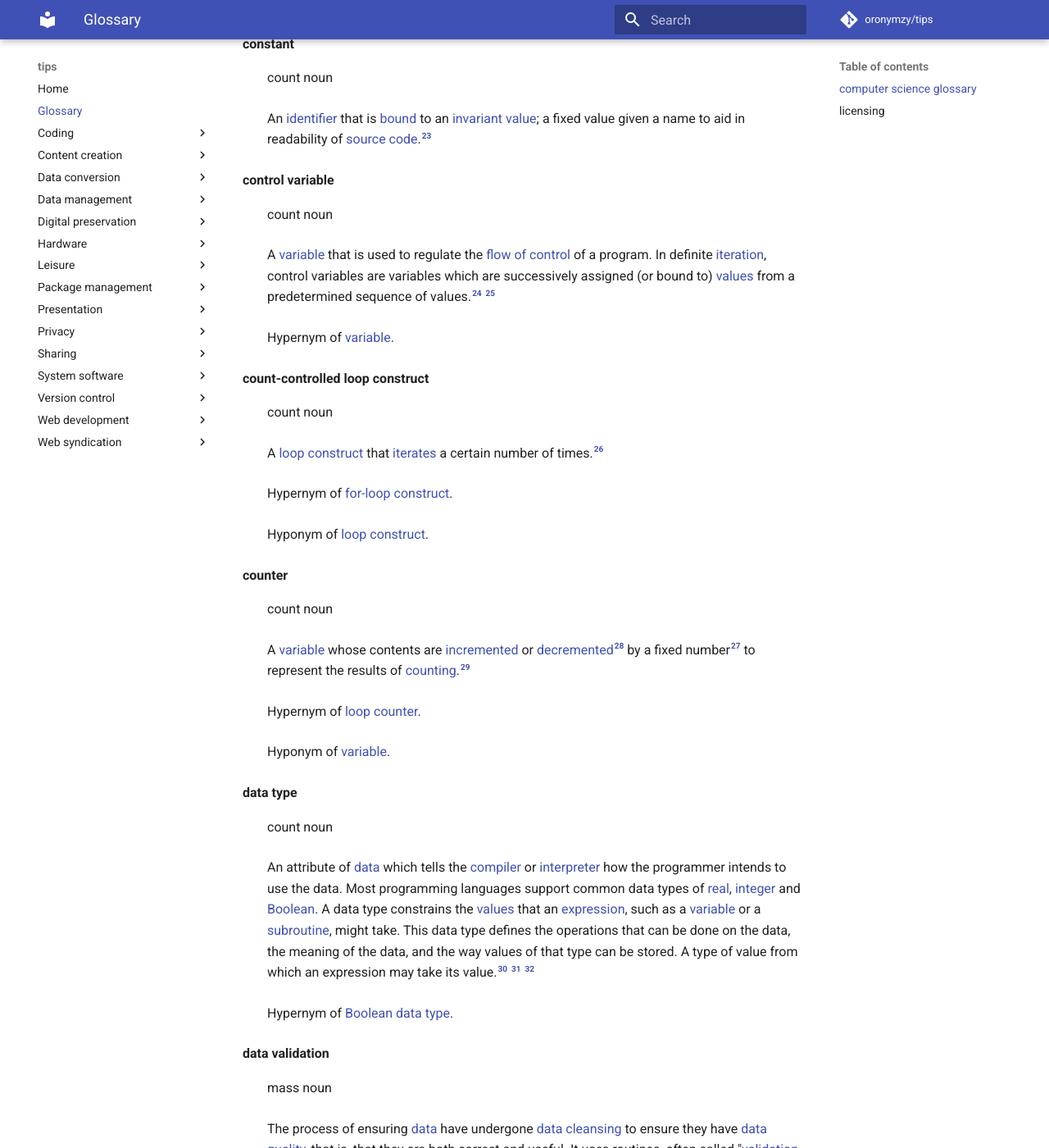
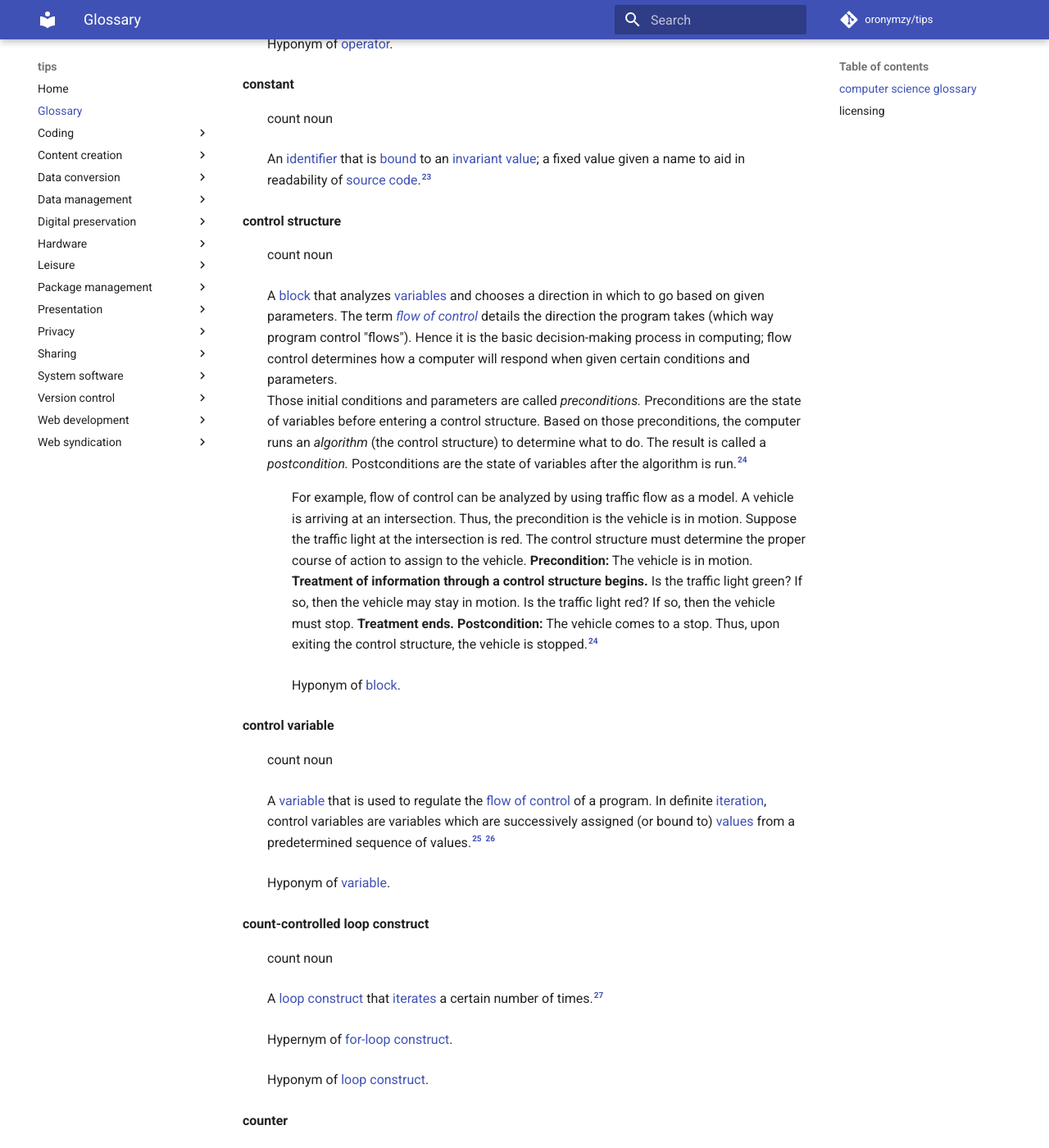
Before and after one commit to oronymzy/tips, an MkDocs documentation site: the page built from docs/glossry.md, in a window 1280 px wide and 1400 px high, scrolled down 4888 px. Shown: the whole window at 82% size. Built offline with MkDocs 1.6.1 and Material for MkDocs 9.7.7, drawn with Linux system fonts in a browser that asks for light colours; comment, search, counter and statistics services are not loaded; some of the changed text lies outside the part shown.

Commit message:
Add 'control structure' concept, add list item
Add 'control structure' concept, with footnote.
Add 'Control structures' unordered list item
with hyperlink in 'licensing' section.
Change 'Hypernym' to 'Hyponym'.
Fix hyperlink.
Change hyperlink, add hyperlink.
Add semantic relation between
'block' and 'control structure'.

````diff
--- a/docs/glossry.md
+++ b/docs/glossry.md
@@ -54,9 +54,10 @@ Some binary files contain [headers](https://en.wikipedia.org/wiki/Header_(comput
 
 **block** {: #blockdef }
 : count noun
-: A group of one or more [expressions](#expressiondef), [declarations](#declarationdef), [statements](#statementdef) or other units of code that are related in such a way as to comprise a whole. A programming language that permits the creation of blocks, including blocks nested within other blocks, is called a **block-structured programming language**. Blocks are fundamental to [structured programming](https://en.wikipedia.org/wiki/Structured_programming), where [control structures](https://en.wikipedia.org/wiki/Control_structure) are formed from blocks.
+: A group of one or more [expressions](#expressiondef), [declarations](#declarationdef), [statements](#statementdef) or other units of code that are related in such a way as to comprise a whole. A programming language that permits the creation of blocks, including blocks nested within other blocks, is called a **block-structured programming language**. Blocks are fundamental to [structured programming](https://en.wikipedia.org/wiki/Structured_programming), where [control structures](#controlstructuredef) are formed from blocks.
 The function of blocks in programming is to enable groups of statements to be treated as if they were one statement, and to narrow the [lexical scope](https://en.wikipedia.org/wiki/Lexical_scope) of objects such as [variables](#variabledef) and [subroutines](#subroutinedef) declared in a block so that they do not conflict with those having the same name used elsewhere. In a block-structured programming language, the objects named in outer blocks are visible inside inner blocks, unless they are [masked](https://en.wikipedia.org/wiki/Name_masking) by an object declared with the same name.[^blockdef-note1]
 : In [C++](https://en.wikipedia.org/wiki/C++), blocks are delimited by **curly brackets** (`{` ... `}`).
+: Hypernym of [control structure](#controlstructuredef).
 
 **Boolean** {: #Booleandef }
 : adjective
@@ -108,10 +109,17 @@ else
 : count noun
 : An [identifier](#identifierdef) that is [bound](https://en.wiktionary.org/wiki/bound) to an [invariant](https://en.wiktionary.org/wiki/invariant) [value](#valuedef); a fixed value given a name to aid in readability of [source code](https://en.wiktionary.org/wiki/source_code).[^constantdef-note1]
 
+**control structure** {: #controlstructuredef }
+: count noun
+: A [block](#blockdef) that analyzes [variables](#variabledef) and chooses a direction in which to go based on given parameters. The term *[flow of control](https://en.wikipedia.org/wiki/Control_flow)* details the direction the program takes (which way program control "flows"). Hence it is the basic decision-making process in computing; flow control determines how a computer will respond when given certain conditions and parameters.
+Those initial conditions and parameters are called *preconditions.* Preconditions are the state of variables before entering a control structure. Based on those preconditions, the computer runs an *algorithm* (the control structure) to determine what to do. The result is called a *postcondition.* Postconditions are the state of variables after the algorithm is run.[^controlstructuredef-note1]
+: For example, flow of control can be analyzed by using traffic flow as a model. A vehicle is arriving at an intersection. Thus, the precondition is the vehicle is in motion. Suppose the traffic light at the intersection is red. The control structure must determine the proper course of action to assign to the vehicle. **Precondition:** The vehicle is in motion. **Treatment of information through a control structure begins.** Is the traffic light green? If so, then the vehicle may stay in motion. Is the traffic light red? If so, then the vehicle must stop. **Treatment ends. Postcondition:** The vehicle comes to a stop. Thus, upon exiting the control structure, the vehicle is stopped.[^controlstructuredef-note1]
+: Hyponym of [block](#blockdef).
+
 **control variable** {: #controlvariabledef }
 : count noun
 : A [variable](#variabledef) that is used to regulate the [flow of control](https://en.wikipedia.org/wiki/Control_flow) of a program. In definite [iteration](#iterationdef), control variables are variables which are successively assigned (or bound to) [values](#valuedef) from a predetermined sequence of values.[^controlvariabledef1] [^controlvariabledef-note1]
-: Hypernym of [variable](#variabledef).
+: Hyponym of [variable](#variabledef).
 
 **count-controlled loop construct** {: #countcontrolledloopconstructdef }
 : count noun
@@ -387,7 +395,7 @@ The most common logical operators are **[binary](https://en.wikipedia.org/wiki/B
 **sequential access** {: #sequentialaccessdef }
 : mass noun
 : Accessing a group of elements (such as data in a memory array or a [disk](https://en.wikipedia.org/wiki/Hard_disk_drive) file or on [magnetic tape data storage](https://en.wikipedia.org/wiki/Magnetic_tape_data_storage) in a predetermined, ordered [sequence](https://en.wikipedia.org/wiki/Sequence). Sequential access is sometimes the only way of accessing the data, for example if it is on a tape. It may also be the access method of choice, for example if all that is wanted is to process a sequence of data elements in order.[^sequentialaccessdef1] However, there is no consistent definition of sequential access or sequentiality.[^sequentialaccessdef2] [^sequentialaccessdef3] [^sequentialaccessdef4] [^sequentialaccessdef5] [^sequentialaccessdef6] [^sequentialaccessdef7] [^sequentialaccessdef8] [^sequentialaccessdef9] In fact, different sequentiality definitions can lead to different sequentiality quantification results. In spatial dimension, request size, strided distance, backward accesses, re-accesses can affect sequentiality. For temporal sequentiality, characteristics such as multi-stream and inter-arrival time threshold has impact on the definition of sequentiality.[^sequentialaccessdef10] [^sequentialaccessdef-note1]
-: In [data structures](https://en.wikipedia.org/wiki/Data_structure), a data structure is said to have sequential access if one can only visit the values it contains in one particular order. The canonical example is the [linked list](https://en.wikipedia.org/wiki/Linked_list). Indexing into a list that has sequential access requires [O](https://en.wikipedia.org/wiki/Big_O_notation)(*n*) time, where *n* is the index. As a result, many algorithms such as [quicksort](https://en.wikipedia.org/wiki/Quicksort) and [binary search](https://en.wikipedia.org/wiki/Binary_search_algorithm") degenerate into bad algorithms that are even less efficient than their naive alternatives; these algorithms are impractical without [direct access](#directaccessdef). On the other hand, some algorithms, typically those that do not have index, require only sequential access, such as [mergesort](https://en.wikipedia.org/wiki/Mergesort, and face no penalty.[^sequentialaccessdef-note1]
+: In [data structures](https://en.wikipedia.org/wiki/Data_structure), a data structure is said to have sequential access if one can only visit the values it contains in one particular order. The canonical example is the [linked list](https://en.wikipedia.org/wiki/Linked_list). Indexing into a list that has sequential access requires [O](https://en.wikipedia.org/wiki/Big_O_notation)(*n*) time, where *n* is the index. As a result, many algorithms such as [quicksort](https://en.wikipedia.org/wiki/Quicksort) and [binary search](https://en.wikipedia.org/wiki/Binary_search_algorithm") degenerate into bad algorithms that are even less efficient than their naive alternatives; these algorithms are impractical without [direct access](#directaccessdef). On the other hand, some algorithms, typically those that do not have index, require only sequential access, such as [mergesort](https://en.wikipedia.org/wiki/Mergesort), and face no penalty.[^sequentialaccessdef-note1]
 
 **statement** {: #statementdef }
 : count noun
@@ -441,7 +449,7 @@ The variable [identifier](#identifierdef) is the usual way to [reference](https:
 
 **while-loop construct** {: #whileloopconstructdef }
 : count noun
-: A [control flow](https://en.wikipedia.org/wiki/Control_flow) construct that allows a [block](#blockdef) of code to be executed repeatedly based on a given [Boolean](#Booleandef) [condition](#conditiondef). It can be thought of as a repeating [if-construct](#ifconstructdef). It consists of a [block](#blockdef) of code and a [condition](#conditiondef)/[expression](#expressiondef).[^whileloopconstructdef1] The condition/expression is evaluated, and if the condition/expression is *true*,[^whileloopconstructdef1] the code within the block is executed. This repeats until the condition/expression becomes [false](https://en.wikipedia.org/wiki/False_(logic)). Because the *while* loop construct checks the condition/expression before the block is executed, the control structure is often also known as a **pretest-loop construct**. Compare this with the [*do while* loop construct](#dowhileloopconstructdef), which tests the condition/expression *after* the loop has executed.[^whileloopconstructdef-note1]
+: A [control flow](https://en.wikipedia.org/wiki/Control_flow) construct that allows a [block](#blockdef) of code to be executed repeatedly based on a given [Boolean](#Booleandef) [condition](#conditiondef). It can be thought of as a repeating [if-construct](#ifconstructdef). It consists of a [block](#blockdef) of code and a [condition](#conditiondef)/[expression](#expressiondef).[^whileloopconstructdef1] The condition/expression is evaluated, and if the condition/expression is *true*,[^whileloopconstructdef1] the code within the block is executed. This repeats until the condition/expression becomes [false](https://en.wikipedia.org/wiki/False_(logic)). Because the *while* loop construct checks the condition/expression before the block is executed, the [control structure](#controlstructuredef) is often also known as a **pretest-loop construct**. Compare this with the [*do while* loop construct](#dowhileloopconstructdef), which tests the condition/expression *after* the loop has executed.[^whileloopconstructdef-note1]
 :
 ```
 int x = 0;
@@ -461,7 +469,7 @@ while (true)
     //more stuff
 }
 ```
-: The code fragment above shows that it is possible, and in some cases desirable, for the condition to *always* evaluate to true, creating an [infinite loop](https://en.wikipedia.org/wiki/Infinite_loop). When such a loop is created intentionally, there is usually another control structure (such as a [break](https://en.wikipedia.org/wiki/Control_flow) statement) that controls termination of the loop.
+: The code fragment above shows that it is possible, and in some cases desirable, for the condition to *always* evaluate to true, creating an [infinite loop](https://en.wikipedia.org/wiki/Infinite_loop). When such a loop is created intentionally, there is usually another [control structure](#controlstructuredef) (such as a [break](https://en.wikipedia.org/wiki/Control_flow) statement) that controls termination of the loop.
 The code fragments above are written in the [C programming language](https://en.wikipedia.org/wiki/C_(programming_language)) (as well as [Java](https://en.wikipedia.org/wiki/Java_(programming_language)), [C#](https://en.wikipedia.org/wiki/C_Sharp_(programming_language)),[^whileloopconstructdef2] [Objective-C](https://en.wikipedia.org/wiki/Objective-C), and [C++](https://en.wikipedia.org/wiki/C++), which [use the same syntax](https://en.wikipedia.org/wiki/Polyglot_(computing)) in this case).
 : Hyponym of [condition-controlled loop construct](#conditioncontrolledloopconstructdef).
 
@@ -533,6 +541,10 @@ The code fragments above are written in the [C programming language](https://en.
 
 on Wikipedia, with changes made, and:
 
+- [Control structures](https://en.wikiversity.org/w/index.php?title=Control_structures&oldid=1856357)
+
+on Wikiversity, with changes made, and:
+
 - [arity](https://en.wiktionary.org/w/index.php?title=arity&oldid=50758406)
 - [associativity](https://en.wiktionary.org/w/index.php?title=associativity&oldid=49893698)
 - [atomicity](https://en.wiktionary.org/w/index.php?title=atomicity&oldid=50343477)
@@ -586,6 +598,7 @@ on cppreference.com, with changes made.
 [^conditioncontrolledloopconstructdef-note1]: This definition is loosely based on [Wikipedia's definition](https://en.wikipedia.org/wiki/Control_flow#Condition-controlled_loops).
 [^conditiondef-note1]: This definition is based on definitions from [Wiktionary](https://en.wiktionary.org/wiki/condition) and [Wikipedia](https://en.wikipedia.org/wiki/Conditional_(computer_programming)).
 [^constantdef-note1]: This definition is the same as [Wiktionary's definition](https://en.wiktionary.org/wiki/constant).
+[^controlstructuredef-note1]: This definition is based on information from [Wikiversity's definition of “control structure”](https://en.wikiversity.org/wiki/Control_structures).
 [^controlvariabledef1]: Watt, David A. (2004). *Programming Language Design Concepts.* Wiley. pp. 84–85.
 [^controlvariabledef-note1]: This definition is based on [Wikipedia's definition](https://en.wikipedia.org/wiki/Control_variable_(programming)).
 [^countcontrolledloopconstructdef-note1]: This definition is based on [Wikipedia's definition](https://en.wikipedia.org/wiki/Control_flow#Count-controlled_loops).
````
